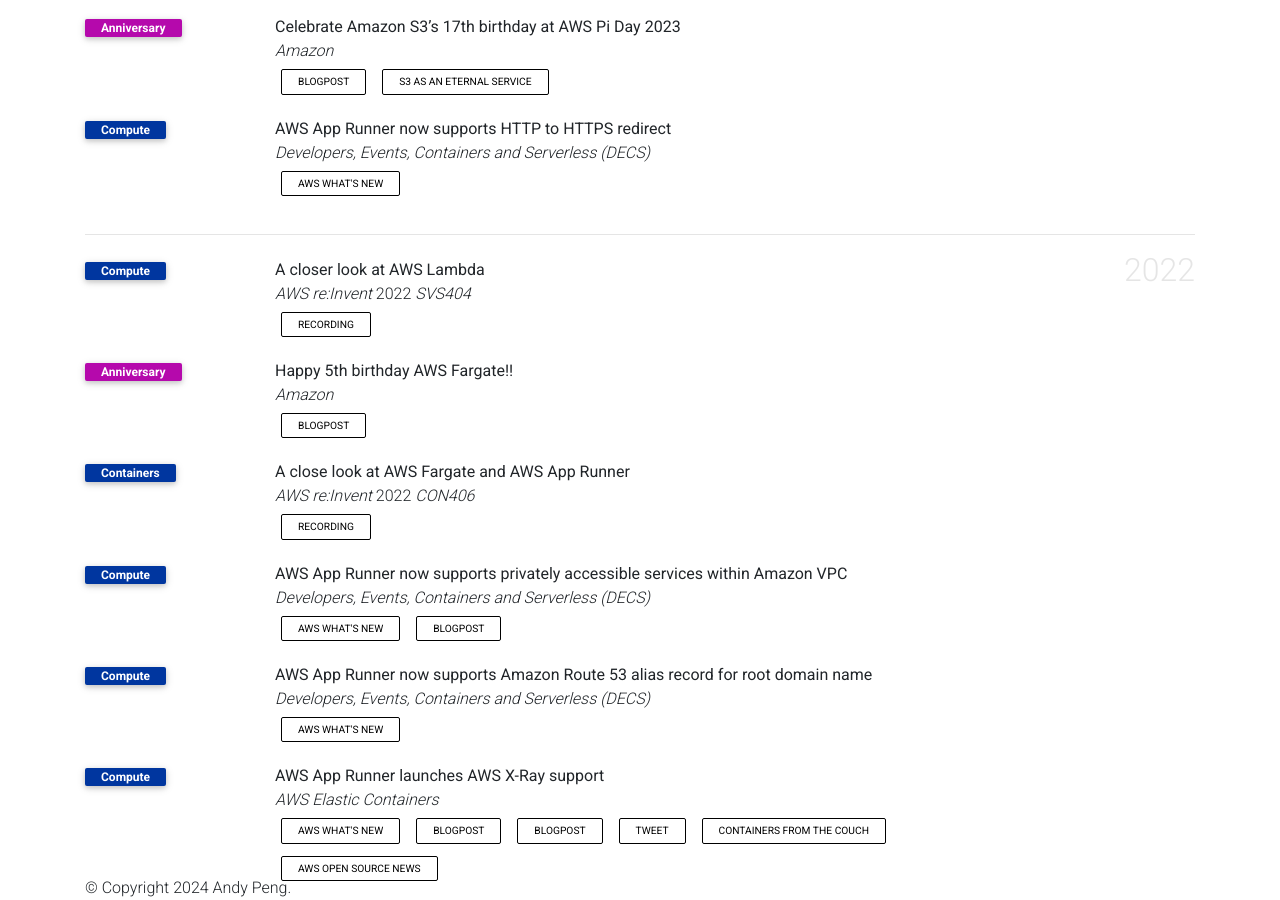
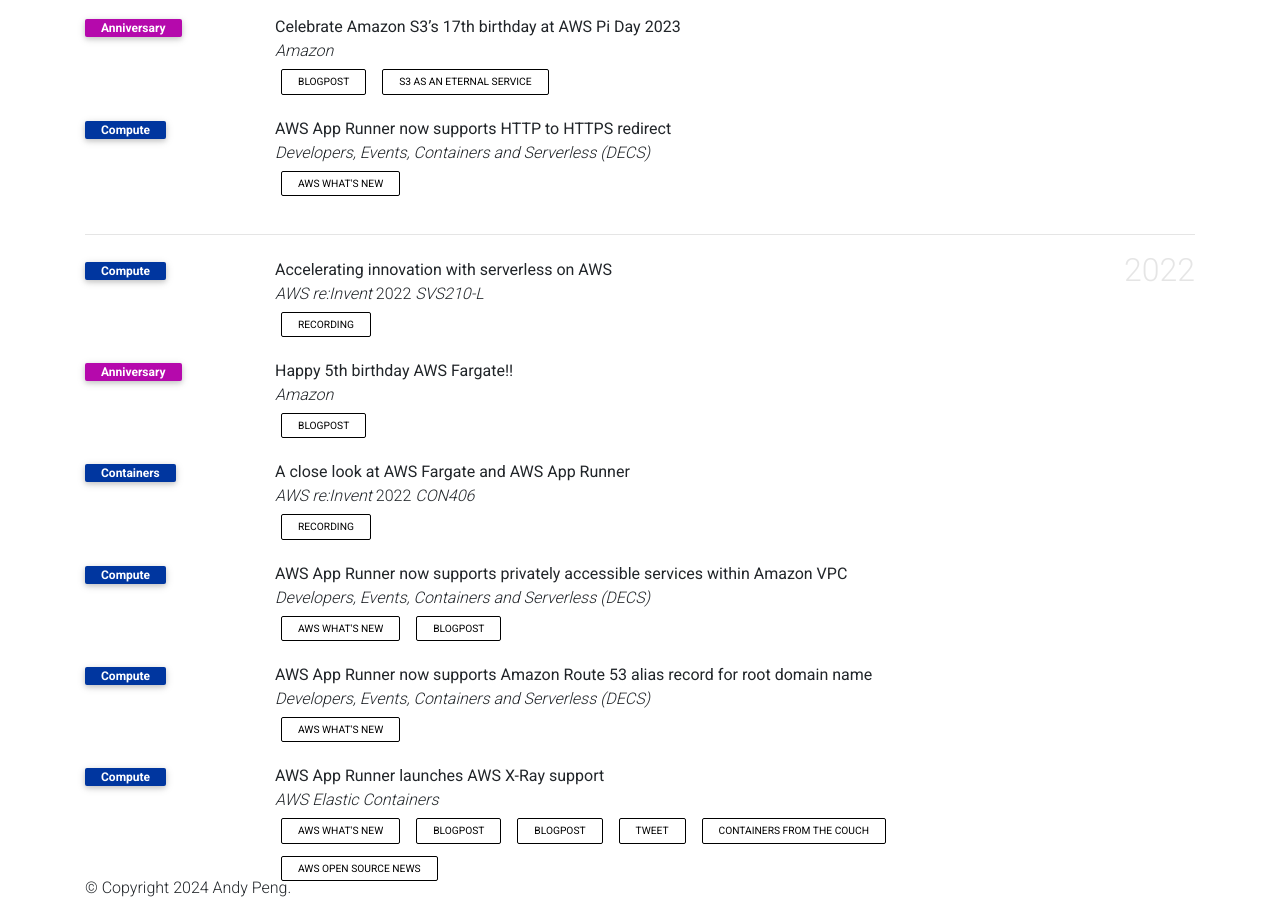
Before and after one commit to gfw001/gfw001.github.io, a Jekyll site: the page products.html, which Jekyll copies as it is, in a window 1280 px wide and 900 px high, scrolled down 972 px. Built offline with Jekyll 4.4.1, drawn with Linux system fonts in a browser that asks for light colours; comment, search, counter and statistics services are not loaded; a style sheet for code colours, icons or effects is not loaded.

Commit message:
Update products.html

```diff
--- a/products.html
+++ b/products.html
@@ -272,6 +272,22 @@
             <div class="row">
                <div class="col-sm-2 abbr"><abbr class="badge">Compute</abbr></div>
                <div id="mao2023agent" class="col-sm-8">
+                  <div class="title">Accelerating innovation with serverless on AWS</div>
+                  <div class="periodical"> <em>AWS re:Invent</em> 2022 <em>SVS210-L</em></div>
+                  <div class="links">
+                     <a href="https://youtu.be/7bY-YH70h8g?si=em2y_hbFgA57qo5L" class="btn btn-sm z-depth-0" role="button" rel="noopener noreferrer" target="_blank">Recording</a>
+                  </div>
+                  <div class="badges">
+                     <span class="altmetric-embed" data-hide-no-mentions="true" data-hide-less-than="15" data-badge-type="2" data-badge-popover="right"></span> <span class="__dimensions_badge_embed__" data-pmid="" data-hide-zero-citations="true" data-style="small_rectangle" data-legend="hover-right" style="margin-bottom: 3px;"></span>
+                  </div>
+               </div>
+            </div>
+         </li>
+         <!--
+         <li>
+            <div class="row">
+               <div class="col-sm-2 abbr"><abbr class="badge">Compute</abbr></div>
+               <div id="mao2023agent" class="col-sm-8">
                   <div class="title">A closer look at AWS Lambda</div>
                   <div class="periodical"> <em>AWS re:Invent</em> 2022 <em>SVS404</em></div>
                   <div class="links">
@@ -282,6 +298,7 @@
                </div>
             </div>
          </li>
+         -->
          <li>
             <div class="row">
                <div class="col-sm-2 abbrd"><abbrd class="badge">Anniversary</abbrd></div>
```
